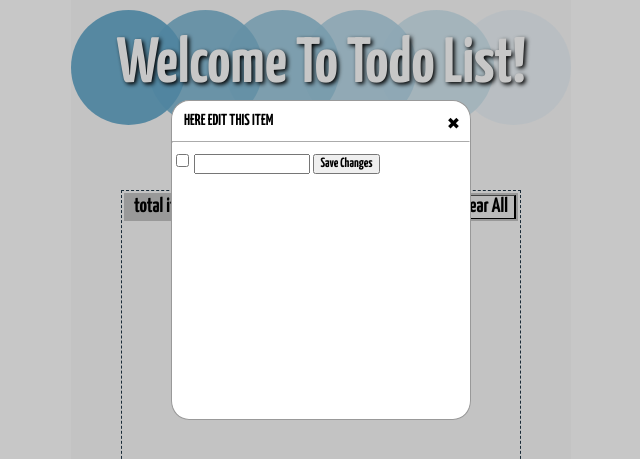
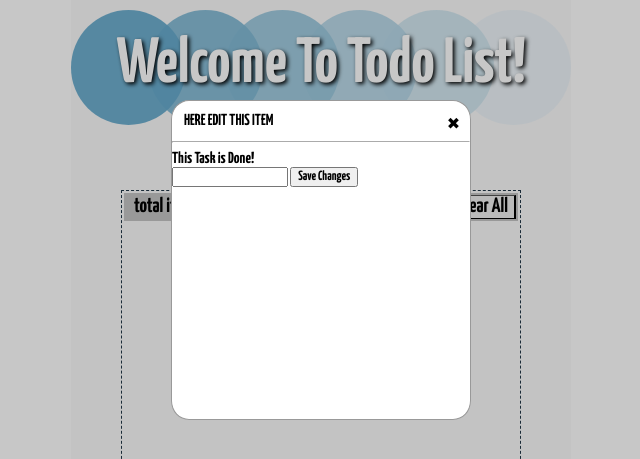
Before and after one commit to yairgueta/TodoJavascript, a plain HTML site: page index.html in a window 1280 px wide. Shown: the top 459 px of the page, without its empty margins (319-959 px from the left). Drawn offline with Linux system fonts and the light colour scheme.

Commit message:
checkbox to msg

```diff
--- a/index.html
+++ b/index.html
@@ -53,7 +53,7 @@
     </div>
     <hr>
     <div class="body">
-      <input type="checkbox" class="checkbox">
+      <div class="is_done_indicator">This Task is Done!</div>
       <input type="text" class="description">
       <button type="submit" class="submit">Save Changes</button>
     </div>
```
